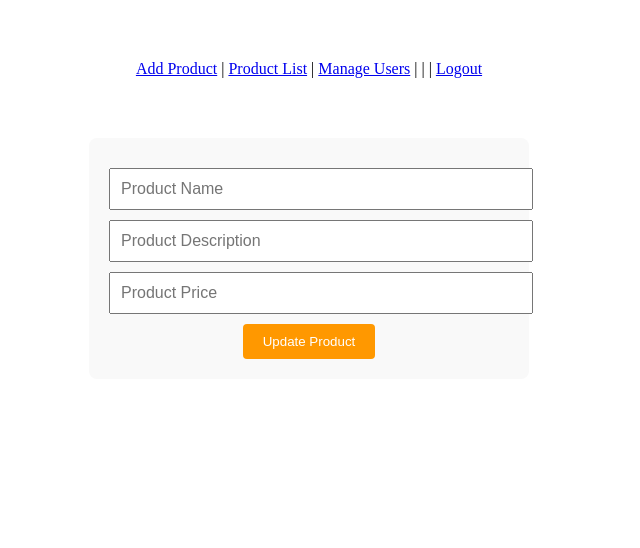
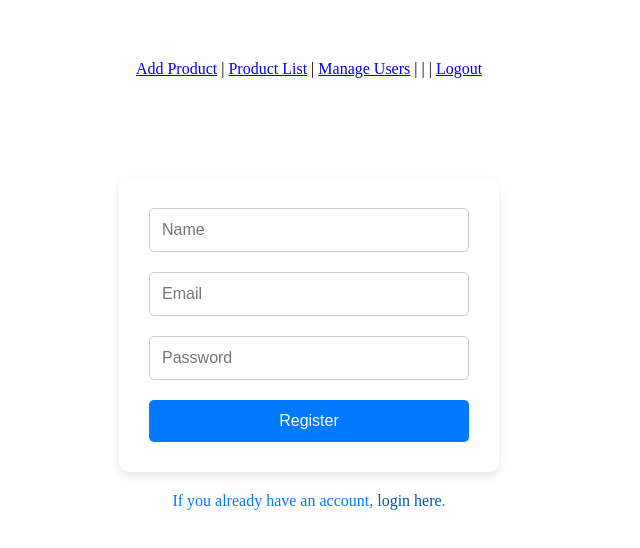
Before and after one commit to ptrcmnlgcs/management-app, a Vue app: page /edit-product/1 in a window 1280 px wide. Shown: the top 548 px of the page, without its empty margins (331-971 px from the left). Built offline with nearby package versions, Linux system fonts and the light colour scheme; no server answers; sample sign-in values are in the browser's storage.

Commit message:
Update EditProduct.vue

```diff
--- a/src/components/EditProduct.vue
+++ b/src/components/EditProduct.vue
@@ -1,107 +1,147 @@
 <template>
-  <div class="edit-product">
-    <form @submit.prevent="submitForm" class="edit-product-form">
-      <input class="input-field" v-model="product.name" placeholder="Product Name" />
-      <p v-if="errors.name" class="error">{{ errors.name }}</p>
-
-      <input class="input-field" v-model="product.description" placeholder="Product Description" />
-      <p v-if="errors.description" class="error">{{ errors.description }}</p>
-
-      <input class="input-field" v-model="product.price" placeholder="Product Price" />
-      <p v-if="errors.price" class="error">{{ errors.price }}</p>
-
-      <button type="submit" class="submit-button">Update Product</button>
+  <!-- Form for registration -->
+  <div class="form-container">
+    <form @submit.prevent="register" class="register-form">
+      <!-- Name, email, and password inputs -->
+      <input type="text" v-model="name" placeholder="Name" required />
+      <input type="email" v-model="email" placeholder="Email" required />
+      <input type="password" v-model="password" placeholder="Password" required />
+      <!-- Submit button -->
+      <button type="submit">Register</button>
     </form>
+    <!-- Success message -->
+    <p v-if="successMessage" class="success">{{ successMessage }}</p>
+  </div>
+  <!-- Link to login page -->
+  <div class="login-link">
+    <p>If you already have an account, <router-link to="/login">login here</router-link>.</p>
   </div>
 </template>
 
 <script>
-import { ref, onMounted } from 'vue';
-import { useRoute, useRouter } from 'vue-router';
-import axios from '@/axios';
+import axios from '@/axios'; // Import axios instance for HTTP requests
 
 export default {
-  setup() {
-    const product = ref({ id: null, name: '', description: '', price: '' });
-    const errors = ref({});
-
-    const route = useRoute();
-    product.value.id = route.params.id;
-
-    const router = useRouter();
-
-    const validateInput = () => {
-      const errorMessages = {};
-      if (!product.value.name) errorMessages.name = 'Name is required';
-      if (!product.value.description) errorMessages.description = 'Description is required';
-      if (!product.value.price || isNaN(product.value.price)) errorMessages.price = 'Price is required and must be a number';
-      return errorMessages;
+  data() {
+    return {
+      // Data model for the form inputs
+      name: "",
+      email: "",
+      password: "",
+      // Variable to hold the success message
+      successMessage: ""
     };
-
-    const submitForm = async () => {
-      const errorMessages = validateInput();
-      if (Object.keys(errorMessages).length > 0) {
-        errors.value = errorMessages;
-        return;
-      }
-
+  },
+  methods: {
+    async register() {
       try {
-        await axios.put(`/products/${product.value.id}`, product.value);
-        router.push('/');
+        const response = await axios.post("/register", {
+          name: this.name,
+          email: this.email,
+          password: this.password
+        });
+        // Display alert message
+        alert("Registration successful!");
+        // Set success message
+        this.successMessage = "Registration successful! You can now log in.";
+        // Redirect to login page after a short delay
+        setTimeout(() => {
+          this.$router.push('/login');
+        }, 2000); // 2-second delay before redirecting
       } catch (error) {
-        console.error("An error occurred while updating the product:", error);
-        if (error.response && error.response.status === 422) {
-          errors.value = error.response.data.errors;
+        console.error("An error occurred:", error);
+        if (error.response) {
+          console.error('Error details:', error.response.data);
         }
       }
-    };
-
-    onMounted(async () => {
-      try {
-        const response = await axios.get(`/products/${product.value.id}`);
-        product.value.name = response.data.name;
-        product.value.description = response.data.description;
-        product.value.price = response.data.price;
-      } catch (error) {
-        console.error("An error occurred while fetching the product:", error);
-      }
-    });
-
-    return { product, submitForm, errors };
+    }
   }
 };
 </script>
 
 <style scoped>
-.error {
-  color: red;
-}
-.edit-product {
-  max-width: 400px;
-  margin: 20px auto;
-  padding: 20px;
-  background-color: #f9f9f9;
-  border-radius: 8px;
+/* Styling for the outer form container */
+.form-container {
+  display: flex;
+  flex-direction: column;
+  align-items: center;
+  margin-top: 100px;
+  animation: fadeIn 1s ease-in-out;
 }
 
-.input-field {
-  display: block;
-  width: 100%;
-  margin: 10px 0;
-  padding: 10px;
-  font-size: 1em;
+/* Keyframes for fade-in animation */
+@keyframes fadeIn {
+  from {
+    opacity: 0;
+  }
+  to {
+    opacity: 1;
+  }
 }
 
-.submit-button {
-  padding: 10px 20px;
-  background-color: #FF9800;
-  color: white;
-  border: none;
-  border-radius: 4px;
-  cursor: pointer;
+/* Styling for the registration form layout and appearance */
+.register-form {
+  display: flex;
+  flex-direction: column;
+  gap: 20px;
+  width: 320px;
+  padding: 30px;
+  border-radius: 10px;
+  box-shadow: 0 4px 8px rgba(0, 0, 0, 0.1);
+  background-color: #ffffff;
+  transition: transform 0.3s ease-in-out, box-shadow 0.3s ease-in-out;
 }
 
-.submit-button:hover {
-  background-color: #e68a00;
+.register-form:hover {
+  transform: scale(1.02);
+  box-shadow: 0 6px 12px rgba(0, 0, 0, 0.15);
+}
+
+/* Shared styling for input fields and register button inside the form */
+.register-form input, .register-form button {
+  padding: 12px;
+  border-radius: 5px;
+  border: 1px solid #ccc;
+  font-size: 16px;
+}
+
+/* Specific styling for the register button */
+.register-form button {
+  background-color: #007BFF;
+  color: white;
+  cursor: pointer;
+  border: none;
+  transition: background-color 0.3s ease-in-out, transform 0.2s ease-in-out;
+}
+
+.register-form button:hover {
+  background-color: #0056b3;
+  transform: translateY(-2px);
+}
+
+/* Styling for the success message */
+.success {
+  color: green;
+  font-weight: bold;
+  margin-top: 10px;
+  animation: fadeIn 1s ease-in-out;
+}
+
+/* Styling for the login link */
+.login-link {
+  margin-top: 20px;
+}
+
+.login-link p {
+  color: #007BFF;
+}
+
+.login-link p a {
+  color: #0056b3;
+  text-decoration: none;
+}
+
+.login-link p a:hover {
+  text-decoration: underline;
 }
 </style>
```
